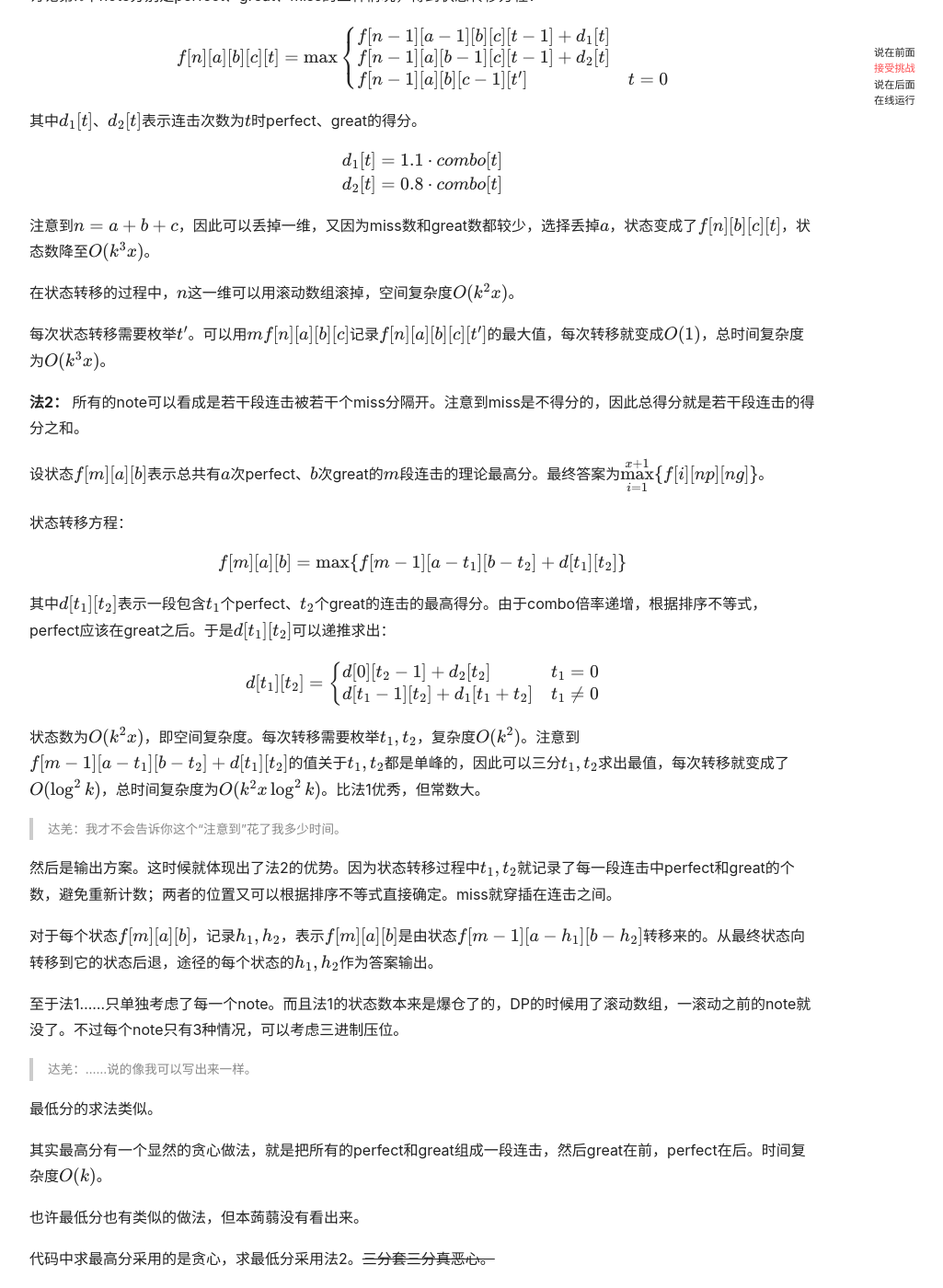
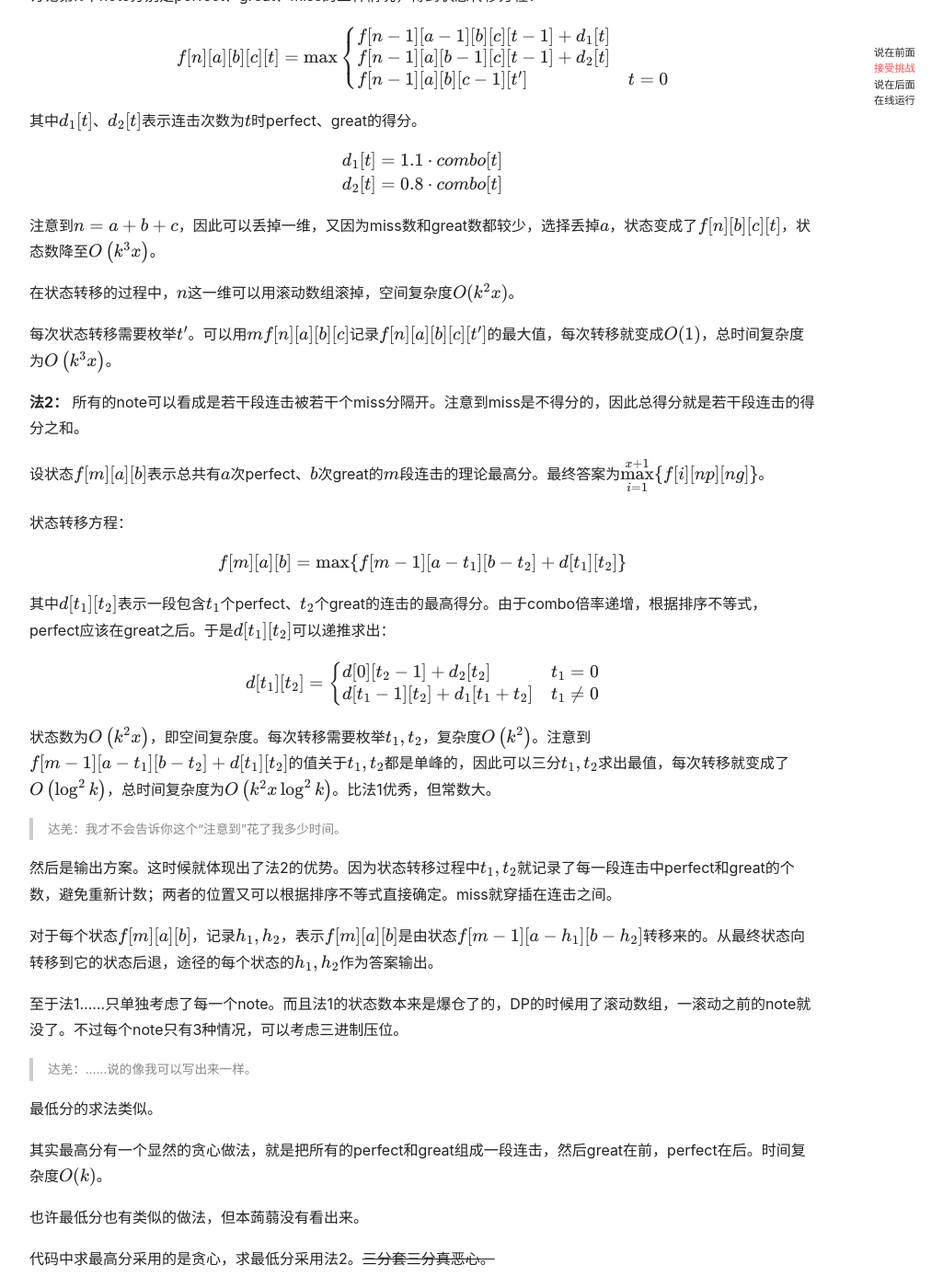
Before and after one commit to P-Henning/P-Henning.github.io, a Jekyll site: the page built from _posts/2020-01-30-challenge-5-II.md, in a window 1280 px wide and 1400 px high, scrolled down 1034 px. Shown: the whole window at 92% size, without its empty margins (71-1096 px from the left). Built offline with Jekyll 4.4.1, drawn with Linux system fonts in a browser that asks for light colours; nearby versions of some CDN libraries; formulas are drawn with MathJax 3; comment, search, counter and statistics services are not loaded.

Commit message:
Update 2020-01-30-challenge-5-II.md

```diff
--- a/_posts/2020-01-30-challenge-5-II.md
+++ b/_posts/2020-01-30-challenge-5-II.md
@@ -45,11 +45,11 @@ d_1[t]&=1.1\cdot combo[t]\\
 d_2[t]&=0.8\cdot combo[t]
 \end{aligned}$$
 
-注意到$n=a+b+c$，因此可以丢掉一维，又因为miss数和great数都较少，选择丢掉$a$，状态变成了$f[n][b][c][t]$，状态数降至$O(k^3x)$。
+注意到$n=a+b+c$，因此可以丢掉一维，又因为miss数和great数都较少，选择丢掉$a$，状态变成了$f[n][b][c][t]$，状态数降至$O\left(k^3x\right)$。
 
 在状态转移的过程中，$n$这一维可以用滚动数组滚掉，空间复杂度$O(k^2x)$。
 
-每次状态转移需要枚举$t'$。可以用$mf[n][a][b][c]$记录$f[n][a][b][c][t']$的最大值，每次转移就变成$O(1)$，总时间复杂度为$O(k^3x)$。
+每次状态转移需要枚举$t'$。可以用$mf[n][a][b][c]$记录$f[n][a][b][c][t']$的最大值，每次转移就变成$O(1)$，总时间复杂度为$O\left(k^3x\right)$。
 
 **法2：** 所有的note可以看成是若干段连击被若干个miss分隔开。注意到miss是不得分的，因此总得分就是若干段连击的得分之和。
 
@@ -66,7 +66,7 @@ d[0][t_2-1]+d_2[t_2]&t_1=0\\
 d[t_1-1][t_2]+d_1[t_1+t_2]&t_1\neq 0
 \end{cases}$$
 
-状态数为$O(k^2x)$，即空间复杂度。每次转移需要枚举$t_1,t_2$，复杂度$O(k^2)$。注意到$f[m-1][a-t_1][b-t_2]+d[t_1][t_2]$的值关于$t_1,t_2$都是单峰的，因此可以三分$t_1,t_2$求出最值，每次转移就变成了$O(\log^2k)$，总时间复杂度为$O(k^2x\log^2k)$。比法1优秀，但常数大。
+状态数为$O\left(k^2x\right)$，即空间复杂度。每次转移需要枚举$t_1,t_2$，复杂度$O\left(k^2\right)$。注意到$f[m-1][a-t_1][b-t_2]+d[t_1][t_2]$的值关于$t_1,t_2$都是单峰的，因此可以三分$t_1,t_2$求出最值，每次转移就变成了$O\left(\log^2k\right)$，总时间复杂度为$O\left(k^2x\log^2k\right)$。比法1优秀，但常数大。
 
 > 达羌：我才不会告诉你这个“注意到”花了我多少时间。
 
```
Also changed, not shown: other parts of _posts/2020-01-30-challenge-5-II.md (+1 -1 lines).
